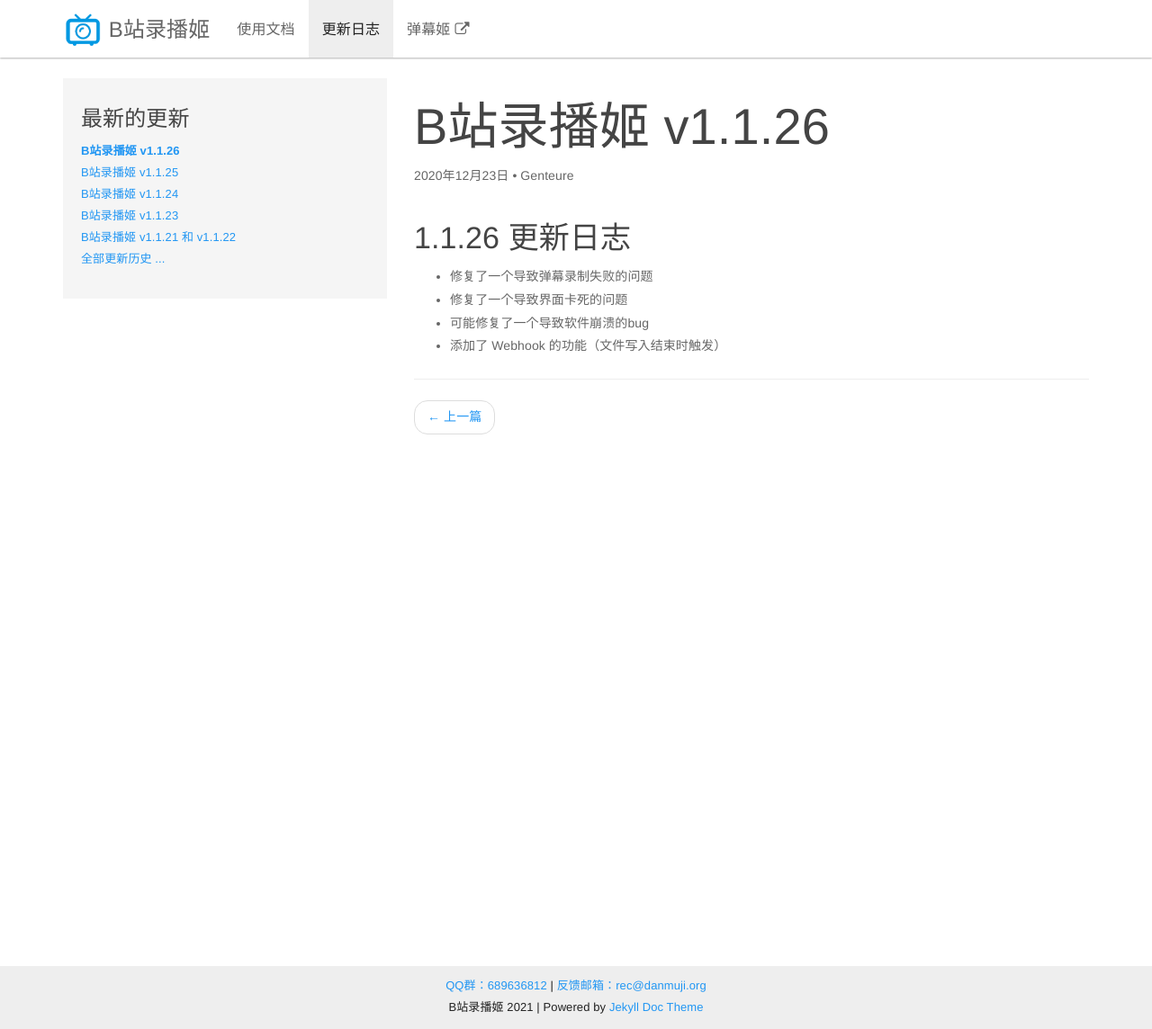
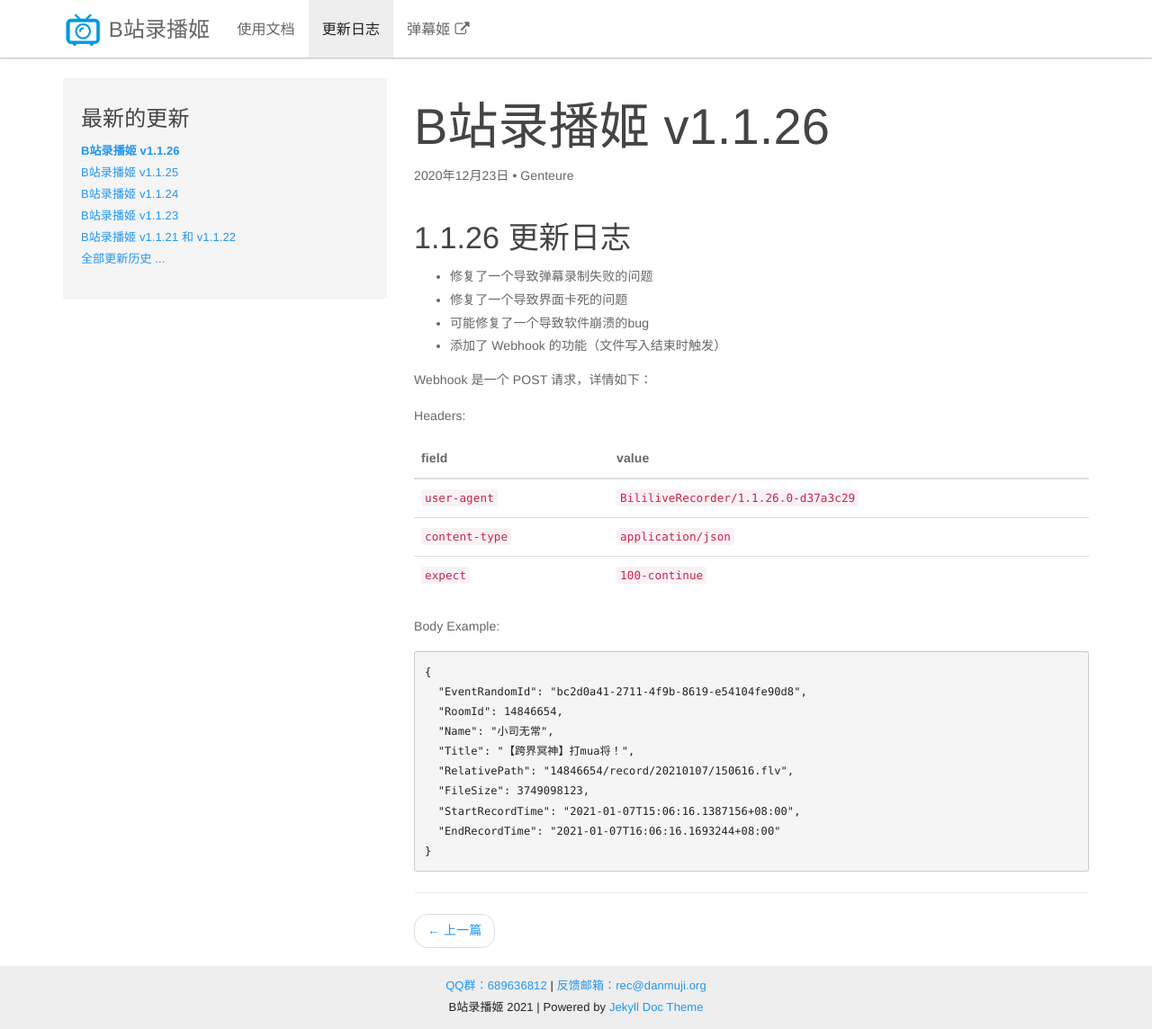
Before and after one commit to BililiveRecorder/website-jekyll-retired, a Jekyll site: the page built from _posts/2020-12-19-v1-1-26.md, in a window 1280 px wide and 1144 px high. Shown: the whole window at 90% size. Built offline with Jekyll 4.4.1, drawn with Linux system fonts in a browser that asks for light colours.

Commit message:
update change log to detail webhook

````diff
--- a/_posts/2020-12-19-v1-1-26.md
+++ b/_posts/2020-12-19-v1-1-26.md
@@ -11,3 +11,28 @@ author: Genteure
 - 修复了一个导致界面卡死的问题
 - 可能修复了一个导致软件崩溃的bug
 - 添加了 Webhook 的功能（文件写入结束时触发）
+
+Webhook 是一个 POST 请求，详情如下：
+
+Headers:
+
+|field|value|
+|-|-|
+|`user-agent`|`BililiveRecorder/1.1.26.0-d37a3c29`|
+|`content-type`|`application/json`|
+|`expect`|`100-continue`|
+
+Body Example:
+
+```
+{
+  "EventRandomId": "bc2d0a41-2711-4f9b-8619-e54104fe90d8",
+  "RoomId": 14846654,
+  "Name": "小司无常",
+  "Title": "【跨界冥神】打mua将！",
+  "RelativePath": "14846654/record/20210107/150616.flv",
+  "FileSize": 3749098123,
+  "StartRecordTime": "2021-01-07T15:06:16.1387156+08:00",
+  "EndRecordTime": "2021-01-07T16:06:16.1693244+08:00"
+}
+```
````
